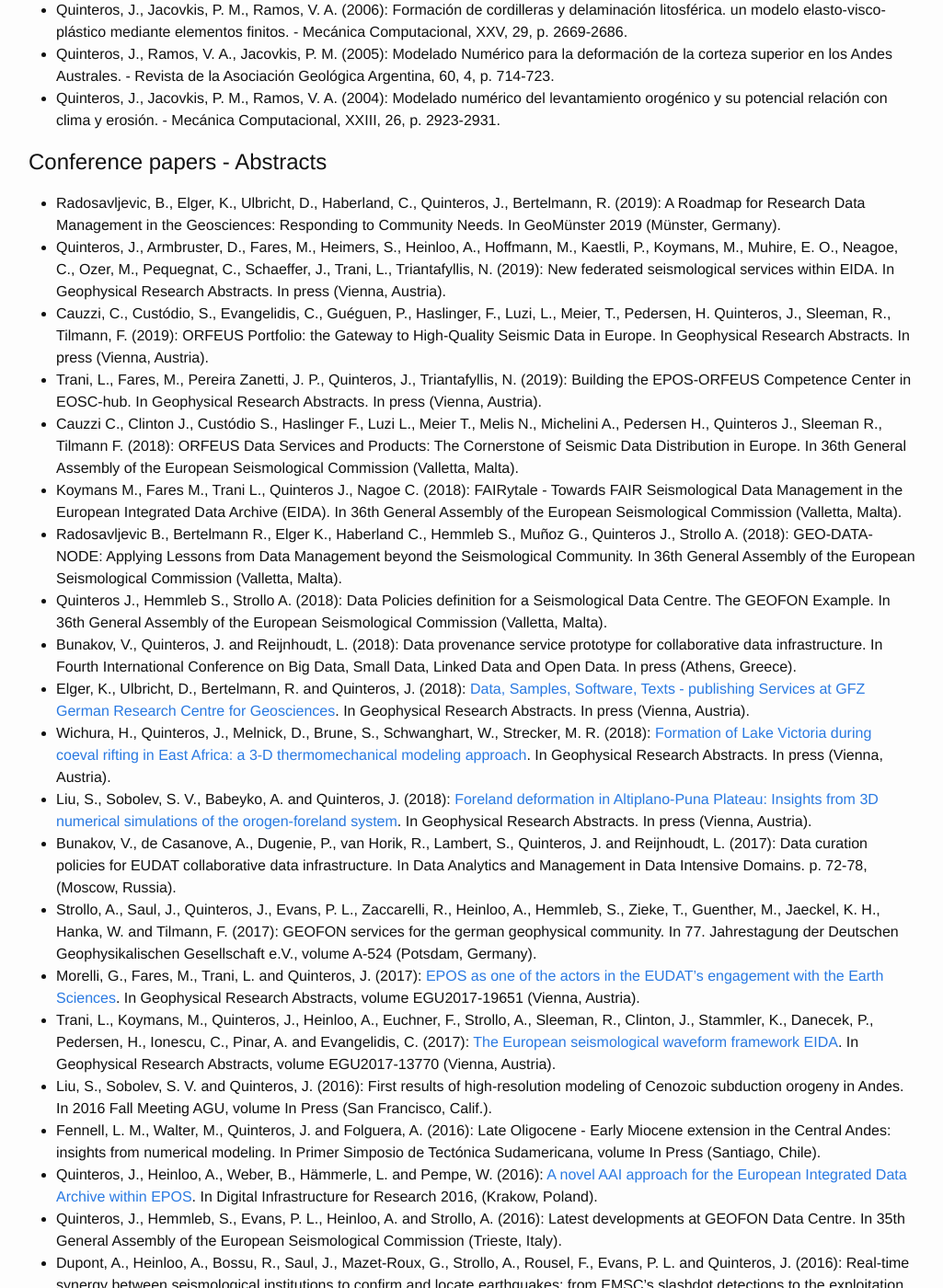
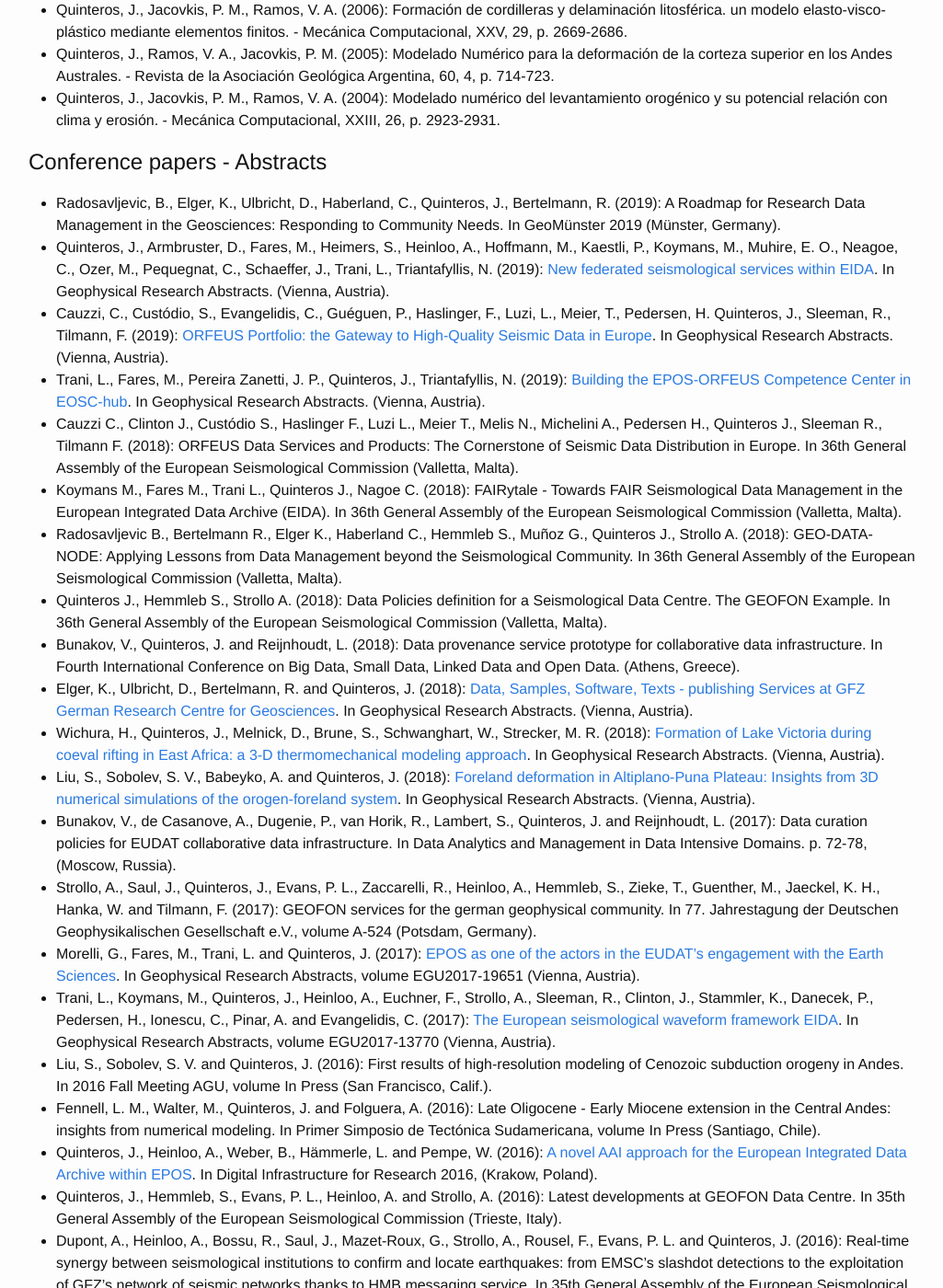
Before and after one commit to javiquinte/javiquinte.github.io, a Jekyll site: the page built from 3-publications.md, in a window 1280 px wide and 1400 px high, scrolled down 1512 px. Shown: the whole window at 92% size, without its empty margins (127-1152 px from the left). Built offline with Jekyll 4.4.1, drawn with Linux system fonts in a browser that asks for light colours.

Commit message:
Update links to abstracts.

```diff
--- a/3-publications.md
+++ b/3-publications.md
@@ -37,17 +37,17 @@ Conference papers - Abstracts
 -----------------------------
 
 * Radosavljevic, B., Elger, K., Ulbricht, D., Haberland, C., Quinteros, J., Bertelmann, R. (2019): A Roadmap for Research Data Management in the Geosciences: Responding to Community Needs. In GeoMünster 2019 (Münster, Germany).
-* Quinteros, J., Armbruster, D., Fares, M., Heimers, S., Heinloo, A., Hoffmann, M., Kaestli, P., Koymans, M., Muhire, E. O., Neagoe, C., Ozer, M., Pequegnat, C., Schaeffer, J., Trani, L., Triantafyllis, N. (2019): New federated seismological services within EIDA. In Geophysical Research Abstracts. In press (Vienna, Austria).
-* Cauzzi, C., Custódio, S., Evangelidis, C., Guéguen, P., Haslinger, F., Luzi, L., Meier, T., Pedersen, H. Quinteros, J., Sleeman, R., Tilmann, F. (2019): ORFEUS Portfolio: the Gateway to High-Quality Seismic Data in Europe. In Geophysical Research Abstracts. In press (Vienna, Austria).
-* Trani, L., Fares, M., Pereira Zanetti, J. P., Quinteros, J., Triantafyllis, N. (2019): Building the EPOS-ORFEUS Competence Center in EOSC-hub. In Geophysical Research Abstracts. In press (Vienna, Austria).
+* Quinteros, J., Armbruster, D., Fares, M., Heimers, S., Heinloo, A., Hoffmann, M., Kaestli, P., Koymans, M., Muhire, E. O., Neagoe, C., Ozer, M., Pequegnat, C., Schaeffer, J., Trani, L., Triantafyllis, N. (2019): [New federated seismological services within EIDA](https://meetingorganizer.copernicus.org/EGU2019/EGU2019-13810.pdf). In Geophysical Research Abstracts. (Vienna, Austria).
+* Cauzzi, C., Custódio, S., Evangelidis, C., Guéguen, P., Haslinger, F., Luzi, L., Meier, T., Pedersen, H. Quinteros, J., Sleeman, R., Tilmann, F. (2019): [ORFEUS Portfolio: the Gateway to High-Quality Seismic Data in Europe](https://meetingorganizer.copernicus.org/EGU2019/EGU2019-10116.pdf). In Geophysical Research Abstracts. (Vienna, Austria).
+* Trani, L., Fares, M., Pereira Zanetti, J. P., Quinteros, J., Triantafyllis, N. (2019): [Building the EPOS-ORFEUS Competence Center in EOSC-hub](https://meetingorganizer.copernicus.org/EGU2019/EGU2019-16013.pdf). In Geophysical Research Abstracts. (Vienna, Austria).
 * Cauzzi C., Clinton J., Custódio S., Haslinger F., Luzi L., Meier T., Melis N., Michelini A., Pedersen H., Quinteros J., Sleeman R., Tilmann F. (2018): ORFEUS Data Services and Products: The Cornerstone of Seismic Data Distribution in Europe. In 36th General Assembly of the European Seismological Commission (Valletta, Malta).
 * Koymans M., Fares M., Trani L., Quinteros J., Nagoe C. (2018): FAIRytale - Towards FAIR Seismological Data Management in the European Integrated Data Archive (EIDA). In 36th General Assembly of the European Seismological Commission (Valletta, Malta).
 * Radosavljevic B., Bertelmann R., Elger K., Haberland C., Hemmleb S., Muñoz G., Quinteros J., Strollo A. (2018): GEO-DATA-NODE: Applying Lessons from Data Management beyond the Seismological Community. In 36th General Assembly of the European Seismological Commission (Valletta, Malta).
 * Quinteros J., Hemmleb S., Strollo A. (2018): Data Policies definition for a Seismological Data Centre. The GEOFON Example. In 36th General Assembly of the European Seismological Commission (Valletta, Malta).
-* Bunakov, V., Quinteros, J. and Reijnhoudt, L. (2018): Data provenance service prototype for collaborative data infrastructure. In Fourth International Conference on Big Data, Small Data, Linked Data and Open Data. In press (Athens, Greece).
-* Elger, K., Ulbricht, D., Bertelmann, R. and Quinteros, J. (2018): [Data, Samples, Software, Texts - publishing Services at GFZ German Research Centre for Geosciences](http://meetingorganizer.copernicus.org/EGU2018/EGU2018-????.pdf). In Geophysical Research Abstracts. In press (Vienna, Austria).
-* Wichura, H., Quinteros, J., Melnick, D., Brune, S., Schwanghart, W., Strecker, M. R. (2018): [Formation of Lake Victoria during coeval rifting in East Africa: a 3-D thermomechanical modeling approach](http://meetingorganizer.copernicus.org/EGU2018/EGU2018-8516.pdf). In Geophysical Research Abstracts. In press (Vienna, Austria).
-* Liu, S., Sobolev, S. V., Babeyko, A. and Quinteros, J. (2018): [Foreland deformation in Altiplano-Puna Plateau: Insights from 3D numerical simulations of the orogen-foreland system](http://meetingorganizer.copernicus.org/EGU2018/EGU2018-7349.pdf). In Geophysical Research Abstracts. In press (Vienna, Austria).
+* Bunakov, V., Quinteros, J. and Reijnhoudt, L. (2018): Data provenance service prototype for collaborative data infrastructure. In Fourth International Conference on Big Data, Small Data, Linked Data and Open Data. (Athens, Greece).
+* Elger, K., Ulbricht, D., Bertelmann, R. and Quinteros, J. (2018): [Data, Samples, Software, Texts - publishing Services at GFZ German Research Centre for Geosciences](http://meetingorganizer.copernicus.org/EGU2018/EGU2018-14323.pdf). In Geophysical Research Abstracts. (Vienna, Austria).
+* Wichura, H., Quinteros, J., Melnick, D., Brune, S., Schwanghart, W., Strecker, M. R. (2018): [Formation of Lake Victoria during coeval rifting in East Africa: a 3-D thermomechanical modeling approach](http://meetingorganizer.copernicus.org/EGU2018/EGU2018-8516.pdf). In Geophysical Research Abstracts. (Vienna, Austria).
+* Liu, S., Sobolev, S. V., Babeyko, A. and Quinteros, J. (2018): [Foreland deformation in Altiplano-Puna Plateau: Insights from 3D numerical simulations of the orogen-foreland system](http://meetingorganizer.copernicus.org/EGU2018/EGU2018-7349.pdf). In Geophysical Research Abstracts. (Vienna, Austria).
 * Bunakov, V., de Casanove, A., Dugenie, P., van Horik, R., Lambert, S., Quinteros, J. and Reijnhoudt, L. (2017): Data curation policies for EUDAT collaborative data infrastructure. In Data Analytics and Management in Data Intensive Domains. p. 72-78, (Moscow, Russia).
 * Strollo, A., Saul, J., Quinteros, J., Evans, P. L., Zaccarelli, R., Heinloo, A., Hemmleb, S., Zieke, T., Guenther, M., Jaeckel, K. H., Hanka, W. and Tilmann, F. (2017): GEOFON services for the german geophysical community. In 77. Jahrestagung der Deutschen Geophysikalischen Gesellschaft e.V., volume A-524 (Potsdam, Germany).
 * Morelli, G., Fares, M., Trani, L. and Quinteros, J. (2017): [EPOS as one of the actors in the EUDAT’s engagement with the Earth Sciences](http://meetingorganizer.copernicus.org/EGU2017/EGU2017-19651.pdf). In Geophysical Research Abstracts, volume EGU2017-19651 (Vienna, Austria).
```
